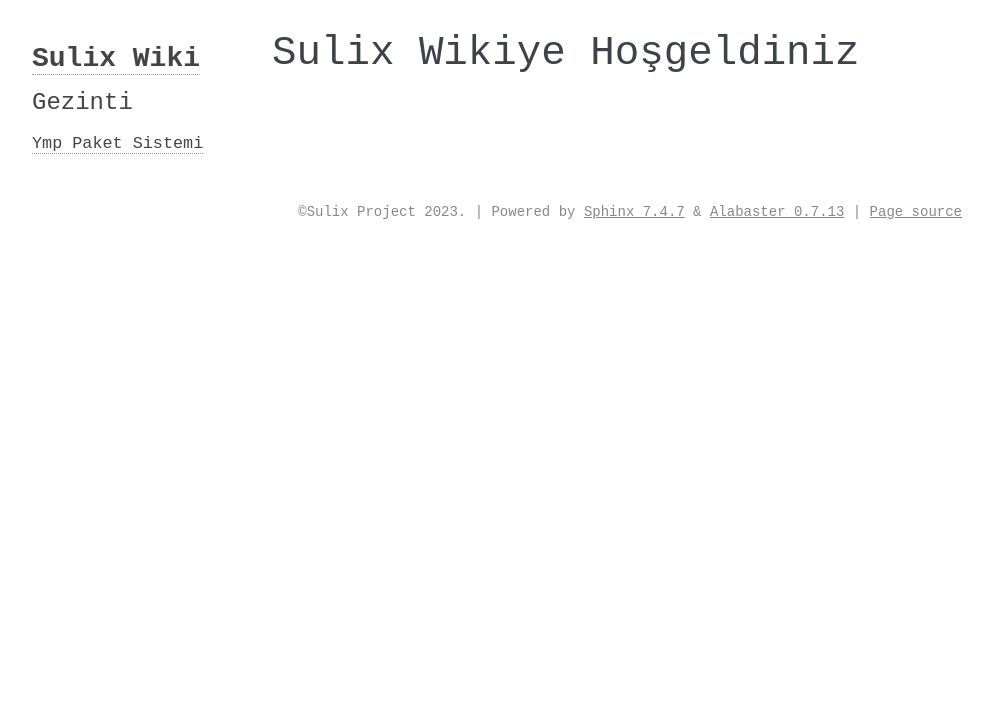
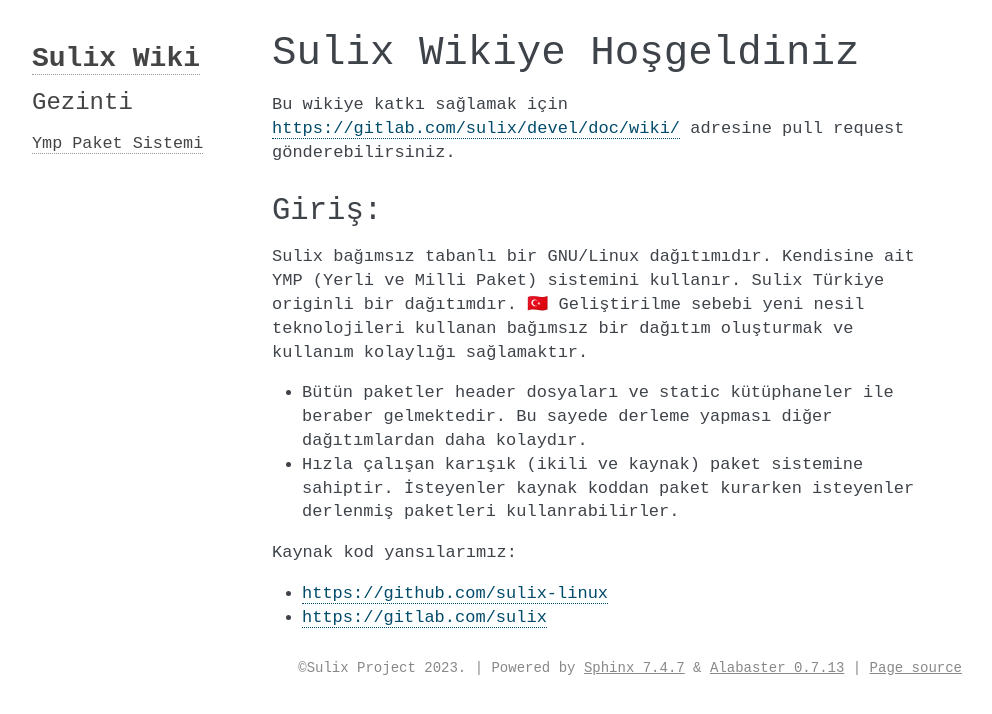
Before and after one commit to turkman-linux/wiki, a Sphinx documentation site: the page built from source/index.rst, in a window 1280 px wide. Shown: the top 714 px of the page, without its empty margins (148-1140 px from the left). Built offline with Sphinx 7.4.7, drawn with Linux system fonts in a browser that asks for light colours.

Commit message:
main page

```diff
--- a/source/index.rst
+++ b/source/index.rst
@@ -1,5 +1,23 @@
 Sulix Wikiye Hoşgeldiniz
 ========================
+Bu wikiye katkı sağlamak için https://gitlab.com/sulix/devel/doc/wiki/ adresine pull request gönderebilirsiniz.
+
+Giriş:
+^^^^^^
+Sulix bağımsız tabanlı bir GNU/Linux dağıtımıdır. Kendisine ait YMP (Yerli ve Milli Paket) sistemini kullanır.
+Sulix Türkiye originli bir dağıtımdır. 🇹🇷 Geliştirilme sebebi yeni nesil teknolojileri kullanan bağımsız bir dağıtım oluşturmak ve kullanım kolaylığı sağlamaktır.
+
+* Bütün paketler header dosyaları ve static kütüphaneler ile beraber gelmektedir. Bu sayede derleme yapması diğer dağıtımlardan daha kolaydır.
+* Hızla çalışan karışık (ikili ve kaynak) paket sistemine sahiptir. İsteyenler kaynak koddan paket kurarken isteyenler derlenmiş paketleri kullanrabilirler.
+
+Kaynak kod yansılarımız:
+
+* https://github.com/sulix-linux
+
+* https://gitlab.com/sulix
+
+
+
 
 .. toctree::
 	:maxdepth: -1
```
Also changed, not shown: 1 other file.
